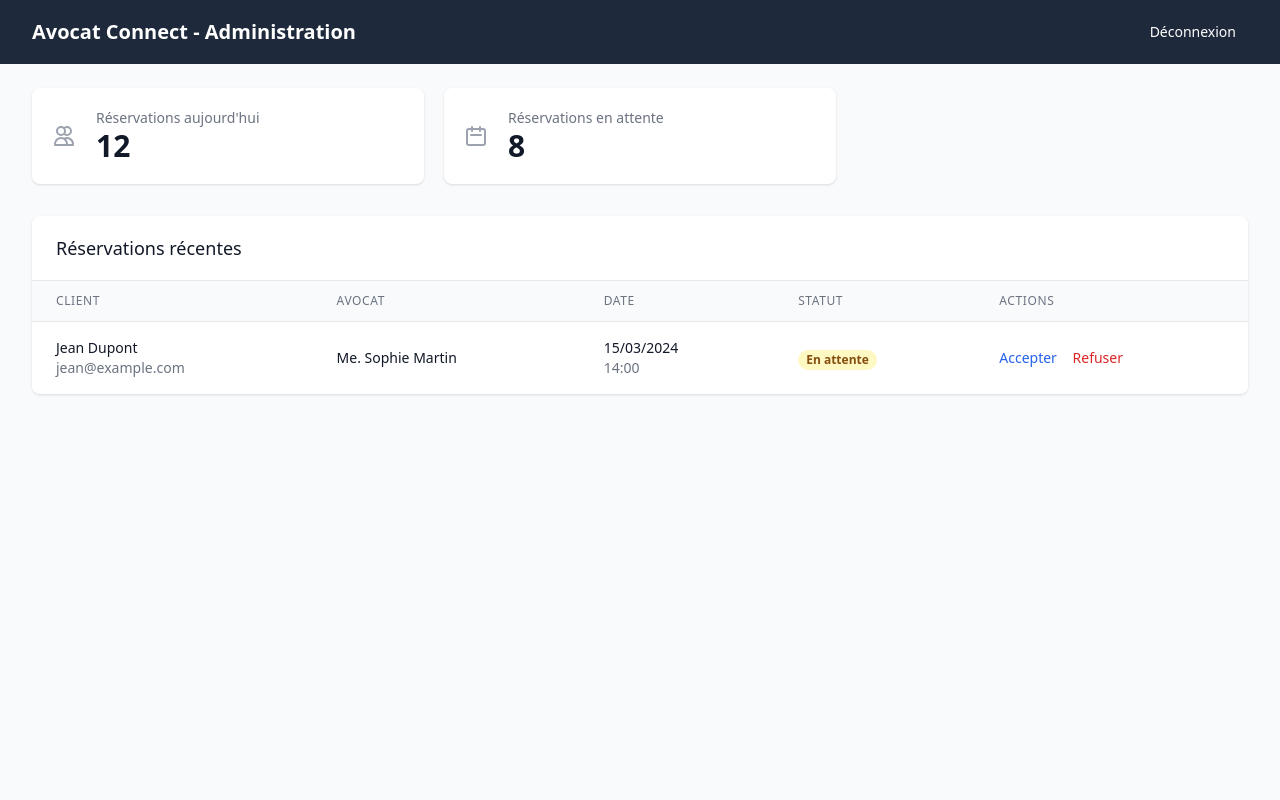
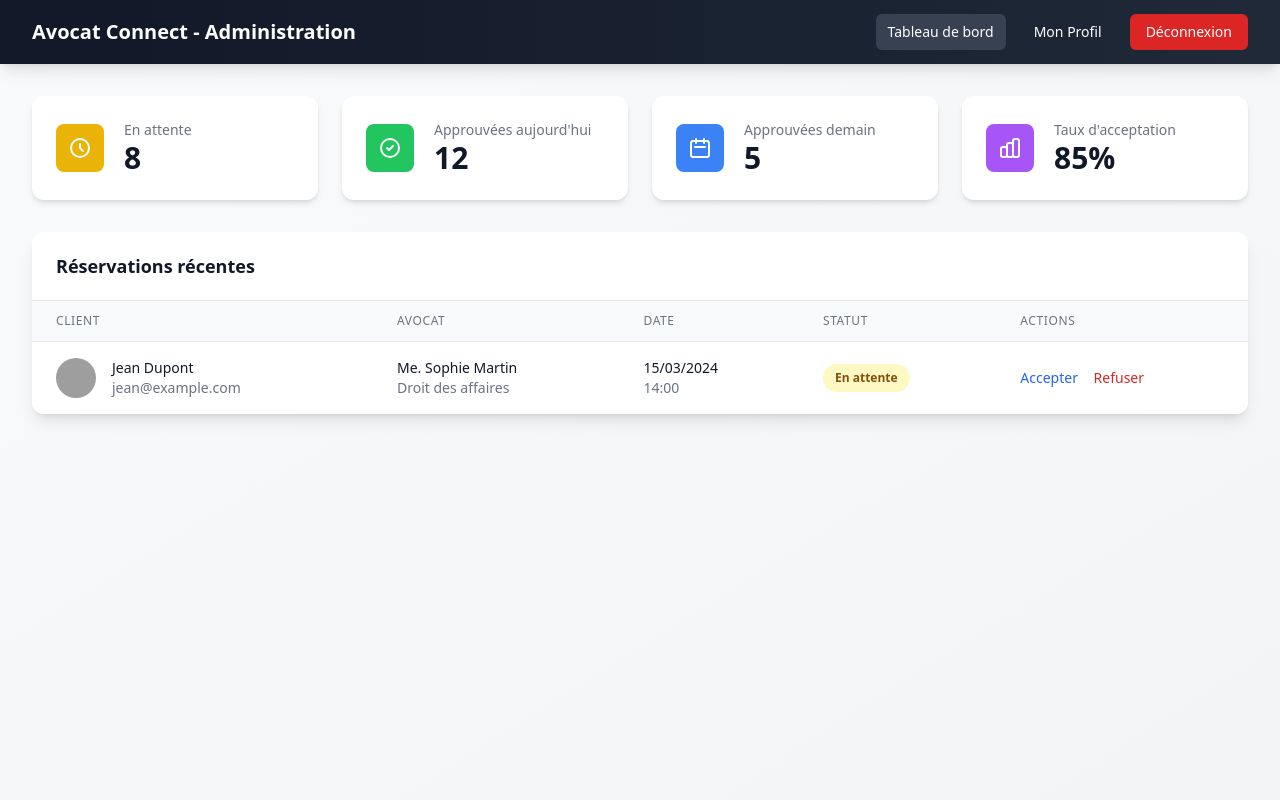
Before and after one commit to Abdellah-EL-malky/Avocat-Connect, a PHP site: page /pages/admin.php in a window 1280 px wide. Run offline with PHP 8.4, Linux system fonts and the light colour scheme; some libraries are stand-ins or nearby versions; grey boxes are pictures that could not be loaded.

Commit message:
ajout de la page profil

```diff
--- a/pages/admin.php
+++ b/pages/admin.php
@@ -4,128 +4,153 @@
   <meta charset="UTF-8" />
   <meta name="viewport" content="width=device-width, initial-scale=1.0" />
   <title>Avocat Connect - Administration</title>
-  <link href="style.css" rel="stylesheet">
+  <link href="../style.css" rel="stylesheet">
   <script src="https://cdn.tailwindcss.com"></script>
 </head>
-<body class="bg-gray-50">
-  <nav class="bg-slate-800 text-white">
+<body class="bg-gradient-to-br from-gray-50 to-gray-100 min-h-screen">
+
+    <nav class="bg-gradient-to-r from-gray-900 to-gray-800 text-white shadow-lg">
     <div class="max-w-7xl mx-auto px-4 sm:px-6 lg:px-8">
       <div class="flex items-center justify-between h-16">
         <div class="flex items-center">
-          <a href="../index.html" class="text-xl font-semibold">Avocat Connect - Administration</a>
+          <a href="admin.html" class="text-xl font-semibold hover:text-blue-400 transition duration-300">
+          Avocat Connect - Administration
+          </a>
         </div>
         <div class="hidden md:block">
           <div class="ml-10 flex items-baseline space-x-4">
-            <a href="../index.html" class="px-3 py-2 rounded-md text-sm font-medium hover:bg-gray-700">Déconnexion</a>
+            <a href="admin.html" class="px-3 py-2 rounded-md text-sm font-medium bg-gray-700">Tableau de bord</a>
+            <a href="profil.php" class="px-3 py-2 rounded-md text-sm font-medium hover:bg-gray-700">Mon Profil</a>
+            <a href="#" class="px-4 py-2 rounded-md text-sm font-medium bg-red-600 hover:bg-red-700 transition duration-300">
+              Déconnexion
+            </a>
           </div>
         </div>
       </div>
     </div>
   </nav>
-  <div class="max-w-7xl mx-auto py-6 sm:px-6 lg:px-8">
-    <div class="grid grid-cols-1 gap-5 sm:grid-cols-2 lg:grid-cols-3">
-      <div class="bg-white overflow-hidden shadow rounded-lg">
-        <div class="p-5">
+
+    <div class="max-w-7xl mx-auto py-8 px-4 sm:px-6 lg:px-8">
+     <div class="grid grid-cols-1 gap-6 sm:grid-cols-2 lg:grid-cols-4 mb-8">
+      <div class="bg-white rounded-xl shadow-md overflow-hidden hover:shadow-lg transition duration-300">
+        <div class="p-6">
           <div class="flex items-center">
-            <div class="flex-shrink-0">
-              <svg class="h-6 w-6 text-gray-400" fill="none" stroke="currentColor" viewBox="0 0 24 24">
-                <path stroke-linecap="round" stroke-linejoin="round" stroke-width="2" d="M12 4.354a4 4 0 110 5.292M15 21H3v-1a6 6 0 0112 0v1zm0 0h6v-1a6 6 0 00-9-5.197M13 7a4 4 0 11-8 0 4 4 0 018 0z" />
+            <div class="flex-shrink-0 p-3 bg-yellow-500 rounded-lg">
+              <svg class="h-6 w-6 text-white" fill="none" stroke="currentColor" viewBox="0 0 24 24">
+                <path stroke-linecap="round" stroke-linejoin="round" stroke-width="2" d="M12 8v4l3 3m6-3a9 9 0 11-18 0 9 9 0 0118 0z" />
               </svg>
             </div>
-            <div class="ml-5 w-0 flex-1">
-              <dl>
-                <dt class="text-sm font-medium text-gray-500 truncate">
-                  Réservations aujourd'hui
-                </dt>
-                <dd class="text-3xl font-semibold text-gray-900">
-                  12
-                </dd>
-              </dl>
+            <div class="ml-5">
+              <p class="text-sm font-medium text-gray-500">En attente</p>
+              <p class="text-3xl font-bold text-gray-900">8</p>
             </div>
           </div>
         </div>
       </div>
 
-      <div class="bg-white overflow-hidden shadow rounded-lg">
-        <div class="p-5">
+      <div class="bg-white rounded-xl shadow-md overflow-hidden hover:shadow-lg transition duration-300">
+        <div class="p-6">
           <div class="flex items-center">
-            <div class="flex-shrink-0">
-              <svg class="h-6 w-6 text-gray-400" fill="none" stroke="currentColor" viewBox="0 0 24 24">
+            <div class="flex-shrink-0 p-3 bg-green-500 rounded-lg">
+              <svg class="h-6 w-6 text-white" fill="none" stroke="currentColor" viewBox="0 0 24 24">
+                <path stroke-linecap="round" stroke-linejoin="round" stroke-width="2" d="M9 12l2 2 4-4m6 2a9 9 0 11-18 0 9 9 0 0118 0z" />
+              </svg>
+            </div>
+            <div class="ml-5">
+              <p class="text-sm font-medium text-gray-500">Approuvées aujourd'hui</p>
+              <p class="text-3xl font-bold text-gray-900">12</p>
+            </div>
+          </div>
+        </div>
+      </div>
+
+      <div class="bg-white rounded-xl shadow-md overflow-hidden hover:shadow-lg transition duration-300">
+        <div class="p-6">
+          <div class="flex items-center">
+            <div class="flex-shrink-0 p-3 bg-blue-500 rounded-lg">
+              <svg class="h-6 w-6 text-white" fill="none" stroke="currentColor" viewBox="0 0 24 24">
                 <path stroke-linecap="round" stroke-linejoin="round" stroke-width="2" d="M8 7V3m8 4V3m-9 8h10M5 21h14a2 2 0 002-2V7a2 2 0 00-2-2H5a2 2 0 00-2 2v12a2 2 0 002 2z" />
               </svg>
             </div>
-            <div class="ml-5 w-0 flex-1">
-              <dl>
-                <dt class="text-sm font-medium text-gray-500 truncate">
-                  Réservations en attente
-                </dt>
-                <dd class="text-3xl font-semibold text-gray-900">
-                  8
-                </dd>
-              </dl>
+            <div class="ml-5">
+              <p class="text-sm font-medium text-gray-500">Approuvées demain</p>
+              <p class="text-3xl font-bold text-gray-900">5</p>
+            </div>
+          </div>
+        </div>
+      </div>
+
+      <div class="bg-white rounded-xl shadow-md overflow-hidden hover:shadow-lg transition duration-300">
+        <div class="p-6">
+          <div class="flex items-center">
+            <div class="flex-shrink-0 p-3 bg-purple-500 rounded-lg">
+              <svg class="h-6 w-6 text-white" fill="none" stroke="currentColor" viewBox="0 0 24 24">
+                <path stroke-linecap="round" stroke-linejoin="round" stroke-width="2" d="M9 19v-6a2 2 0 00-2-2H5a2 2 0 00-2 2v6a2 2 0 002 2h2a2 2 0 002-2zm0 0V9a2 2 0 012-2h2a2 2 0 012 2v10m-6 0a2 2 0 002 2h2a2 2 0 002-2m0 0V5a2 2 0 012-2h2a2 2 0 012 2v14a2 2 0 01-2 2h-2a2 2 0 01-2-2z" />
+              </svg>
+            </div>
+            <div class="ml-5">
+              <p class="text-sm font-medium text-gray-500">Taux d'acceptation</p>
+              <p class="text-3xl font-bold text-gray-900">85%</p>
             </div>
           </div>
         </div>
       </div>
     </div>
+    <div class="bg-white rounded-xl shadow-lg overflow-hidden">
+      <div class="px-6 py-5 border-b border-gray-200">
+        <div class="flex items-center justify-between">
+          <h3 class="text-lg font-semibold text-gray-900">Réservations récentes</h3>
+        </div>
+      </div>
 
-    <div class="mt-8">
-      <div class="bg-white shadow overflow-hidden sm:rounded-lg">
-        <div class="px-4 py-5 sm:px-6">
-          <h3 class="text-lg leading-6 font-medium text-gray-900">
-            Réservations récentes
-          </h3>
-        </div>
-        <div class="border-t border-gray-200">
+      <div class="overflow-x-auto">
         <table class="min-w-full divide-y divide-gray-200">
           <thead class="bg-gray-50">
             <tr>
-                <th class="px-6 py-3 text-left text-xs font-medium text-gray-500 uppercase tracking-wider">
-                  Client
-                </th>
-                <th class="px-6 py-3 text-left text-xs font-medium text-gray-500 uppercase tracking-wider">
-                  Avocat
-                </th>
-                <th class="px-6 py-3 text-left text-xs font-medium text-gray-500 uppercase tracking-wider">
-                  Date
-                </th>
-                <th class="px-6 py-3 text-left text-xs font-medium text-gray-500 uppercase tracking-wider">
-                  Statut
-                </th>
-                <th class="px-6 py-3 text-left text-xs font-medium text-gray-500 uppercase tracking-wider">
-                  Actions
-                </th>
+              <th class="px-6 py-3 text-left text-xs font-medium text-gray-500 uppercase tracking-wider">Client</th>
+              <th class="px-6 py-3 text-left text-xs font-medium text-gray-500 uppercase tracking-wider">Avocat</th>
+              <th class="px-6 py-3 text-left text-xs font-medium text-gray-500 uppercase tracking-wider">Date</th>
+              <th class="px-6 py-3 text-left text-xs font-medium text-gray-500 uppercase tracking-wider">Statut</th>
+              <th class="px-6 py-3 text-left text-xs font-medium text-gray-500 uppercase tracking-wider">Actions</th>
             </tr>
           </thead>
           <tbody class="bg-white divide-y divide-gray-200">
-              <tr>
+            <tr class="hover:bg-gray-50 transition duration-200">
               <td class="px-6 py-4 whitespace-nowrap">
+                <div class="flex items-center">
+                  <div class="h-10 w-10 flex-shrink-0">
+                    <img class="h-10 w-10 rounded-full" src="https://images.unsplash.com/photo-1472099645785-5658abf4ff4e?ixlib=rb-1.2.1&ixid=eyJhcHBfaWQiOjEyMDd9&auto=format&fit=facearea&facepad=2&w=256&h=256&q=80" alt="">
+                  </div>
+                  <div class="ml-4">
                     <div class="text-sm font-medium text-gray-900">Jean Dupont</div>
                     <div class="text-sm text-gray-500">jean@example.com</div>
+                  </div>
+                </div>
               </td>
               <td class="px-6 py-4 whitespace-nowrap">
                 <div class="text-sm text-gray-900">Me. Sophie Martin</div>
+                <div class="text-sm text-gray-500">Droit des affaires</div>
               </td>
               <td class="px-6 py-4 whitespace-nowrap">
                 <div class="text-sm text-gray-900">15/03/2024</div>
                 <div class="text-sm text-gray-500">14:00</div>
               </td>
               <td class="px-6 py-4 whitespace-nowrap">
-                  <span class="px-2 inline-flex text-xs leading-5 font-semibold rounded-full bg-yellow-100 text-yellow-800">
+                <span class="px-3 py-1 inline-flex text-xs leading-5 font-semibold rounded-full bg-yellow-100 text-yellow-800">
                   En attente
                 </span>
               </td>
               <td class="px-6 py-4 whitespace-nowrap text-sm font-medium">
-                  <button class="text-blue-600 hover:text-blue-900 mr-3">Accepter</button>
-                  <button class="text-red-600 hover:text-red-900">Refuser</button>
+                <button class="text-blue-600 hover:text-blue-900 mr-3 transition duration-200">Accepter</button>
+                <button class="text-red-600 hover:text-red-900 transition duration-200">Refuser</button>
               </td>
             </tr>
           </tbody>
         </table>
       </div>
+
+
     </div>
   </div>
-  </div>
-  <script src="../assets/js/script.js"></script>
 </body>
 </html>
--- a/pages/login.php
+++ b/pages/login.php
@@ -4,11 +4,11 @@
   <meta charset="UTF-8" />
   <meta name="viewport" content="width=device-width, initial-scale=1.0" />
   <title>Avocat Connect - Connexion</title>
-  <link href="style.css" rel="stylesheet">
+  <link href="../style.css" rel="stylesheet">
   <script src="https://cdn.tailwindcss.com"></script>
 </head>
 <body class="bg-gray-50">
-  <nav class="bg-slate-800 text-white">
+  <nav class="bg-gray-900 text-white">
     <div class="max-w-7xl mx-auto px-4 sm:px-6 lg:px-8">
       <div class="flex items-center justify-between h-16">
         <div class="flex items-center">
@@ -25,6 +25,7 @@
       </div>
     </div>
   </nav>
+
   <div class="min-h-screen flex items-center justify-center py-12 px-4 sm:px-6 lg:px-8">
     <div class="max-w-md w-full space-y-8">
       <div>
```
Also changed, not shown: index.html (+135 -47 lines), pages/profil.php (added, +176 -0 lines), pages/register.php (+4 -4 lines), pages/reservation.php (+15 -6 lines). Lines whose indentation alone changed are shown as unchanged.
